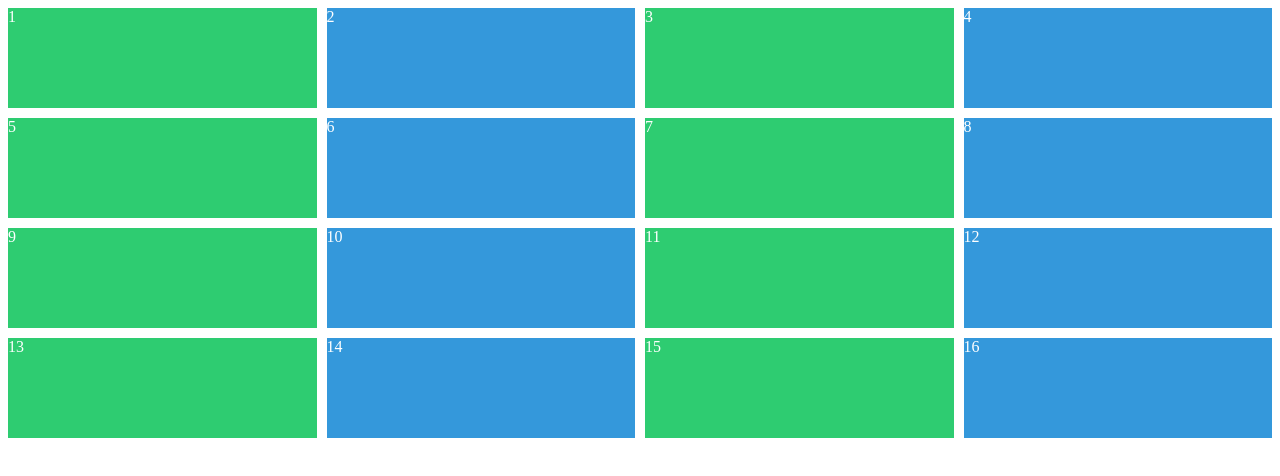
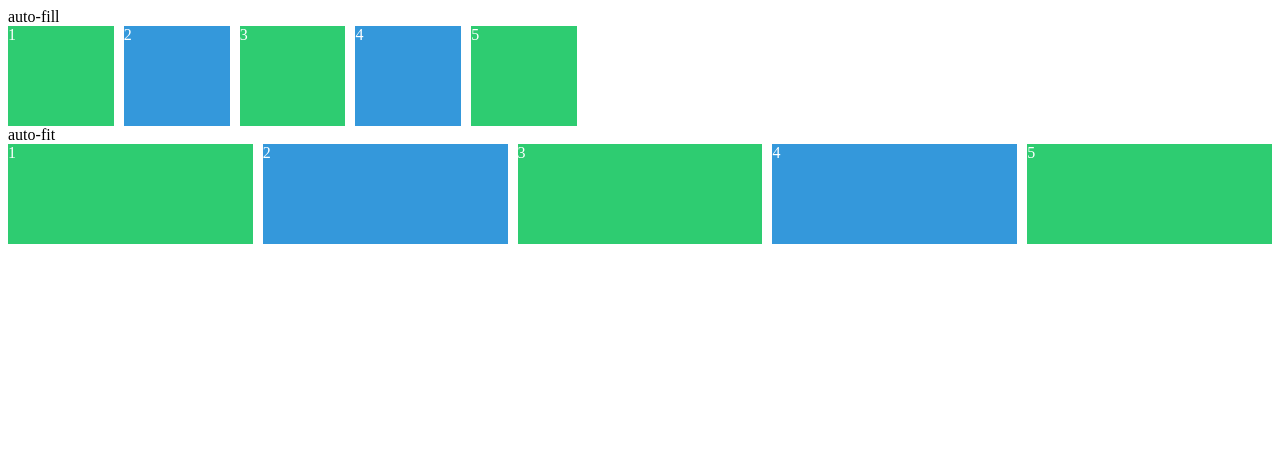
Before and after one commit to DoubleS-Lee/scss-masterclass, a plain HTML site: page index.html in a window 1280 px wide. Drawn offline with Linux system fonts and the light colour scheme.

Commit message:
2.12:auto-fill,auto-fit

```diff
--- a/index.html
+++ b/index.html
@@ -7,23 +7,21 @@
     <title>(S)CSS Masterclass</title>
 </head>
 <body>
-    <div class='grid'>
+    auto-fill
+    <div class="grid">
         <div class="item">1</div>
         <div class="item">2</div>
         <div class="item">3</div>
         <div class="item">4</div>
         <div class="item">5</div>
-        <div class="item">6</div>
-        <div class="item">7</div>
-        <div class="item">8</div>
-        <div class="item">9</div>
-        <div class="item">10</div>
-        <div class="item">11</div>
-        <div class="item">12</div>
-        <div class="item">13</div>
-        <div class="item">14</div>
-        <div class="item">15</div>
-        <div class="item">16</div>
+    </div>
+    auto-fit
+    <div class="grid">
+        <div class="item">1</div>
+        <div class="item">2</div>
+        <div class="item">3</div>
+        <div class="item">4</div>
+        <div class="item">5</div>
     </div>
 </body>
 </html>
--- a/styles.css
+++ b/styles.css
@@ -2,8 +2,15 @@
   display: grid;
   gap: 10px;
   color: white;
-  grid-template-columns: repeat(4, minmax(200px, 1fr));
-  grid-template-rows: repeat(4, 100px);
+  grid-template-rows: 100px;
+}
+
+.grid:first-child {
+  grid-template-columns: repeat(auto-fill, minmax(100px, 1fr));
+}
+
+.grid:last-child {
+  grid-template-columns: repeat(auto-fit, minmax(100px, 1fr));
 }
 
 .item:nth-child(odd) {
```
